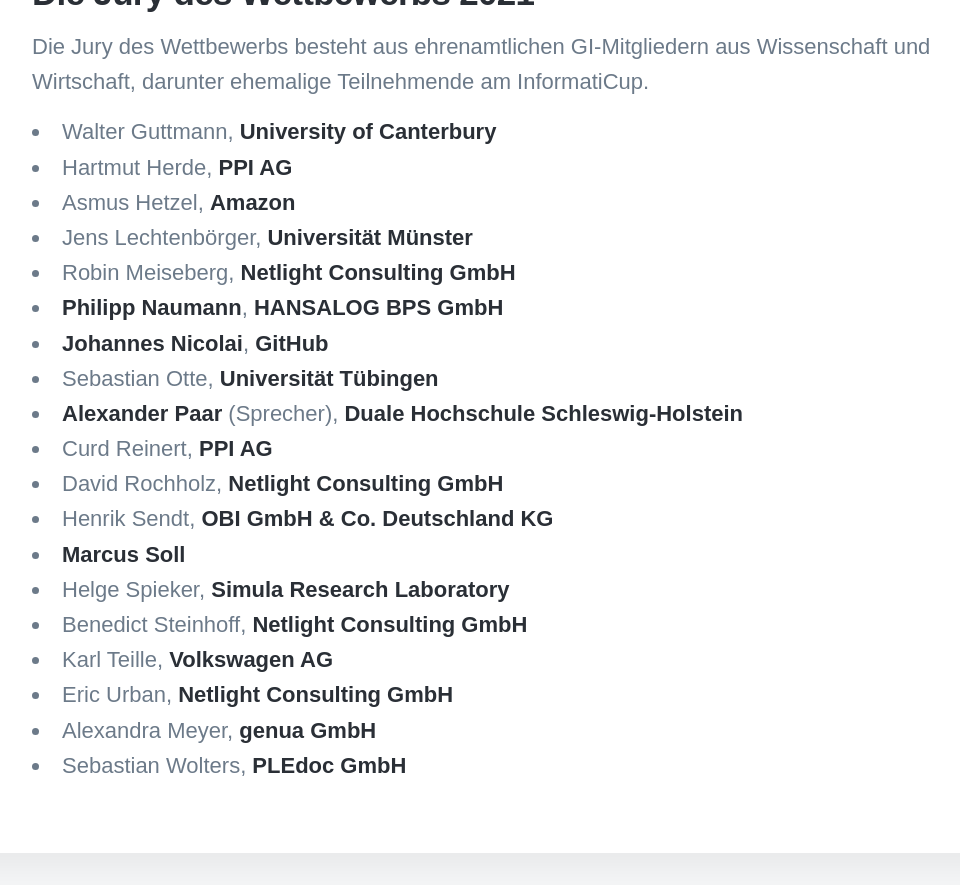
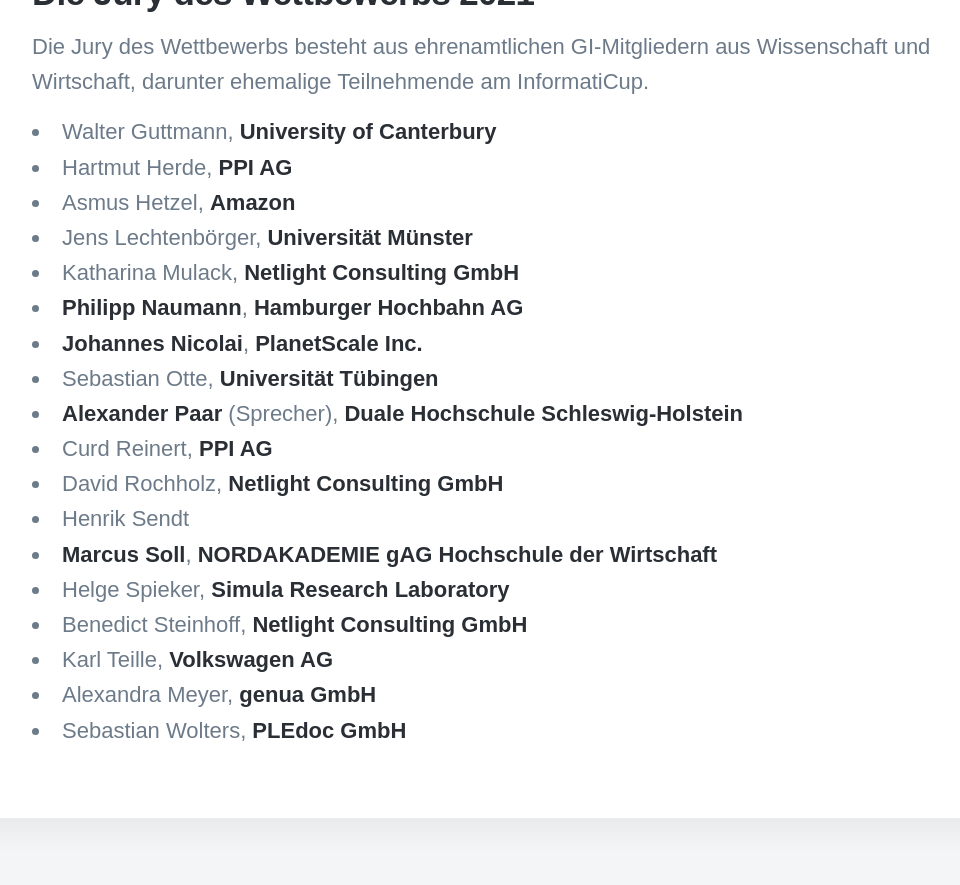
Before and after one commit to informatiCup/informaticup.github.io, a Jekyll site: the page built from _competition/40-jury.md, in a window 1280 px wide and 900 px high, scrolled down 640 px. Shown: the top 885 px of the window, without its empty margins (138-1098 px from the left). Built offline with Jekyll 4.4.1, drawn with Linux system fonts in a browser that asks for light colours; nearby versions of some CDN libraries; some web fonts are replaced.

Commit message:
Updated jury list

```diff
--- a/_competition/40-jury.md
+++ b/_competition/40-jury.md
@@ -14,18 +14,17 @@
 - Hartmut Herde, [PPI AG](https://www.ppi.de/)
 - Asmus Hetzel, [Amazon](https://amazon.jobs/)
 - Jens Lechtenbörger, [Universität Münster](https://www.wi.uni-muenster.de/de/institut/dbis/personen/jens-lechtenboerger)
-- Robin Meiseberg, [Netlight Consulting GmbH](https://www.netlight.com/)
-- [Philipp Naumann](https://github.com/bitflipp), [HANSALOG BPS GmbH](https://hansalog-bps.de/)
-- [Johannes Nicolai](https://github.com/jonico), [GitHub](https://github.com/)
+- Katharina Mulack, [Netlight Consulting GmbH](https://www.netlight.com/)
+- [Philipp Naumann](https://github.com/bitflipp), [Hamburger Hochbahn AG](https://www.hochbahn.de/)
+- [Johannes Nicolai](https://github.com/jonico), [PlanetScale Inc.](https://planetscale.com/)
 - Sebastian Otte, [Universität Tübingen](http://cm.inf.uni-tuebingen.de/staff/otte)
 - [Alexander Paar](https://github.com/AlexPaar) (Sprecher), [Duale Hochschule Schleswig-Holstein](https://www.dhsh.de/)
 - Curd Reinert, [PPI AG](https://www.ppi.de/)
 - David Rochholz, [Netlight Consulting GmbH](https://www.netlight.com/)
-- Henrik Sendt, [OBI GmbH & Co. Deutschland KG](http://www.obi.de/)
-- [Marcus Soll](https://github.com/Top-Ranger)
+- Henrik Sendt
+- [Marcus Soll](https://msoll.de/), [NORDAKADEMIE gAG Hochschule der Wirtschaft](https://www.nordakademie.de/)
 - Helge Spieker, [Simula Research Laboratory](https://www.simula.no/)
 - Benedict Steinhoff, [Netlight Consulting GmbH](https://www.netlight.com/)
 - Karl Teille, [Volkswagen AG](https://www.volkswagen.de/)
-- Eric Urban, [Netlight Consulting GmbH](https://www.netlight.com/)
 - Alexandra Meyer, [genua GmbH](https://www.genua.de/)
 - Sebastian Wolters, [PLEdoc GmbH](http://www.pledoc.de/)
```
